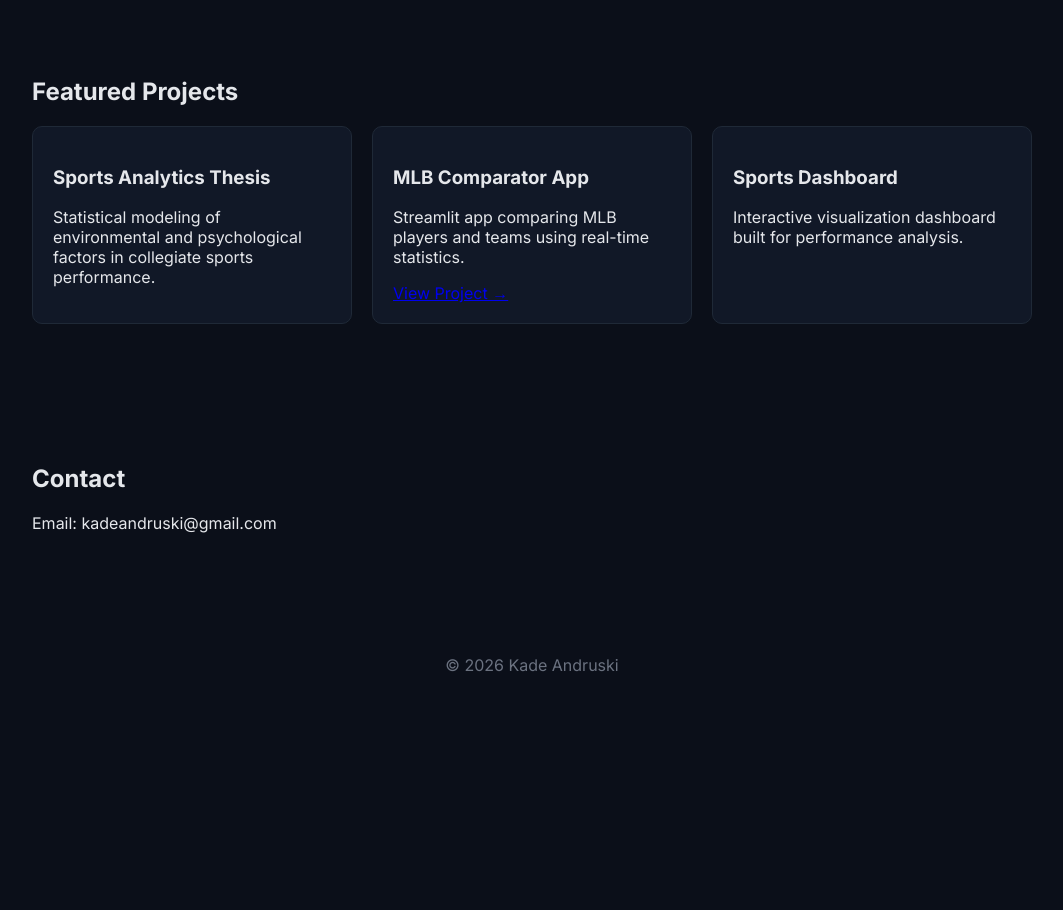
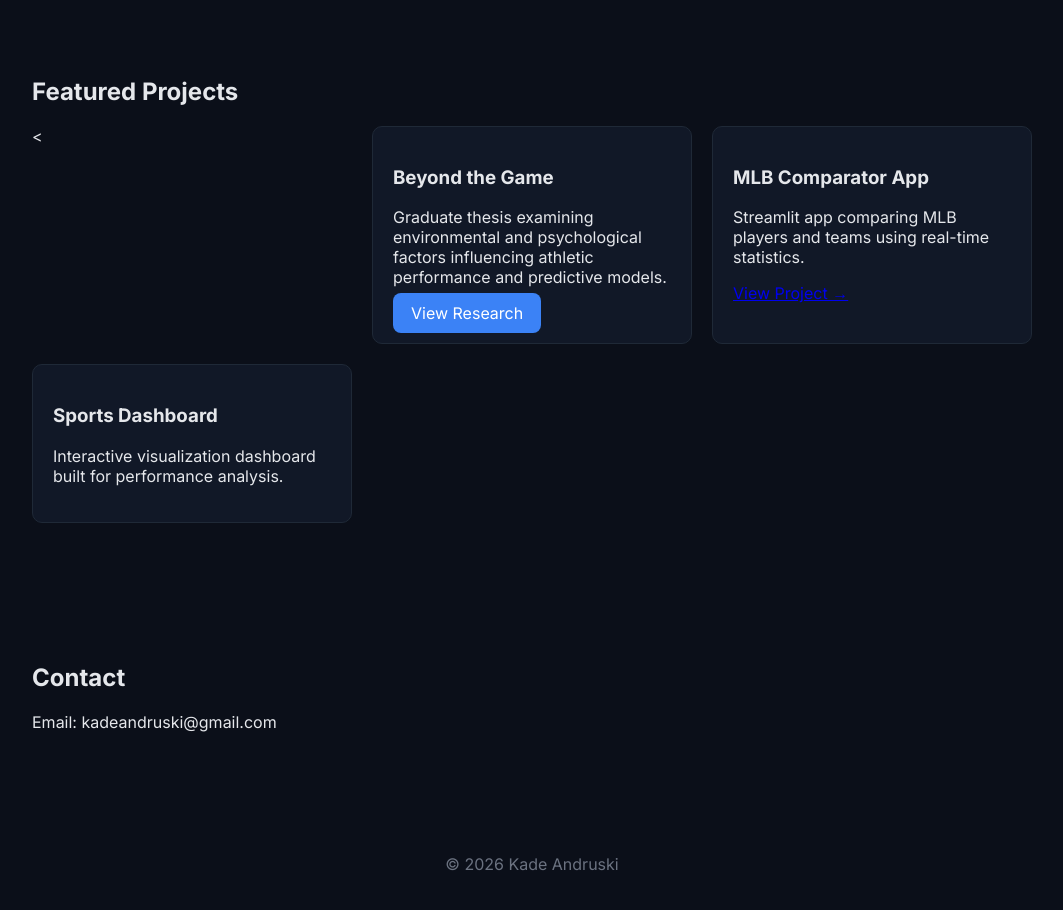
Before and after one commit to Kandruski/AndruskiPortfolio, a plain HTML site: page index.html in a window 1280 px wide. Shown: the part 1000-1910 px from the top of the page, without its empty margins (108-1171 px from the left). Before the commit the page ends 1721 px from the top, so only its background shows below. Drawn offline with Linux system fonts and the light colour scheme.

Commit message:
Update index.html

```diff
--- a/index.html
+++ b/index.html
@@ -62,10 +62,19 @@
 
   <div class="projects">
 
-    <div class="project-card">
-      <h3>Sports Analytics Thesis</h3>
-      <p>Statistical modeling of environmental and psychological factors in collegiate sports performance.</p>
-    </div>
+    <<div class="project-card">
+      <h3>Beyond the Game</h3>
+      <p>Graduate thesis examining environmental and psychological
+      factors influencing athletic performance and predictive models.</p>
+
+      <a class="btn-primary"
+      href="thesis.html">
+
+      View Research
+
+</a>
+
+</div>
 
     <div class="project-card">
       <h3>MLB Comparator App</h3>
```
